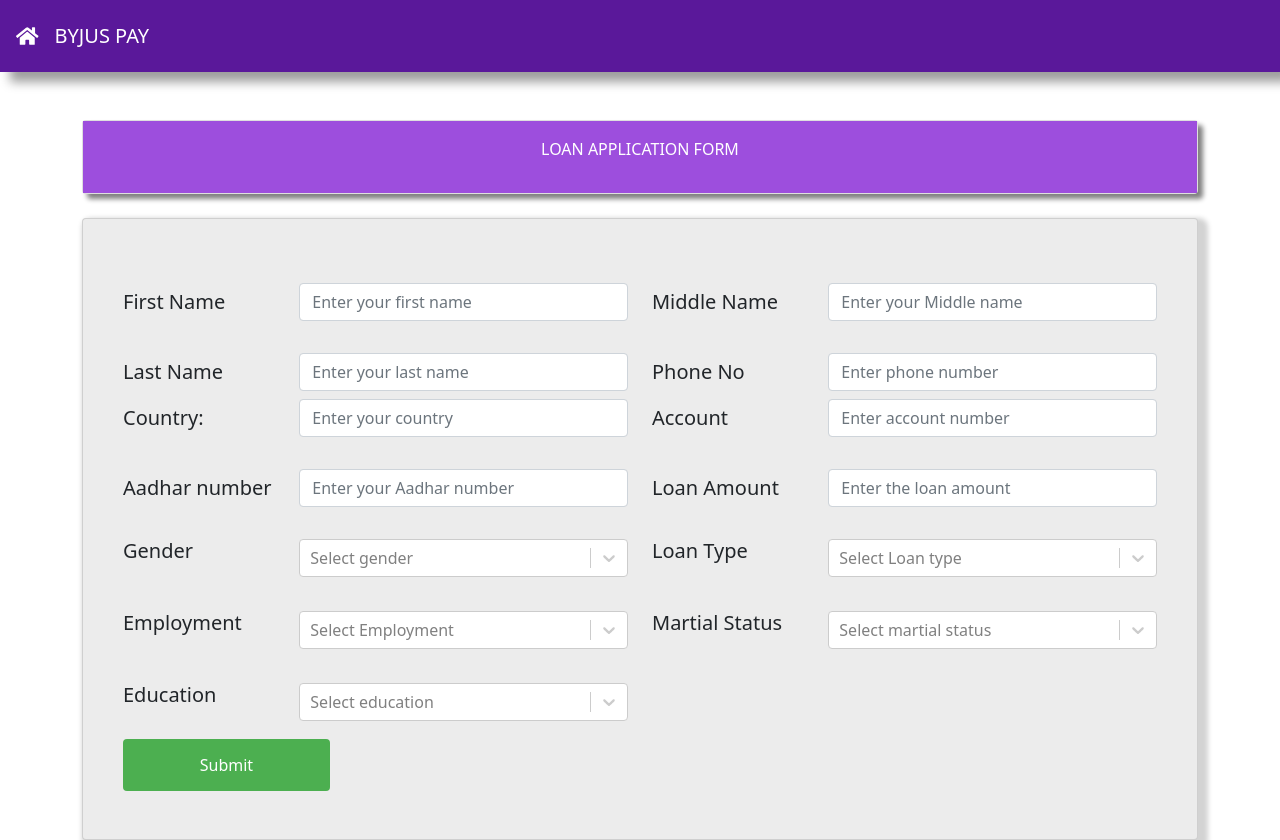
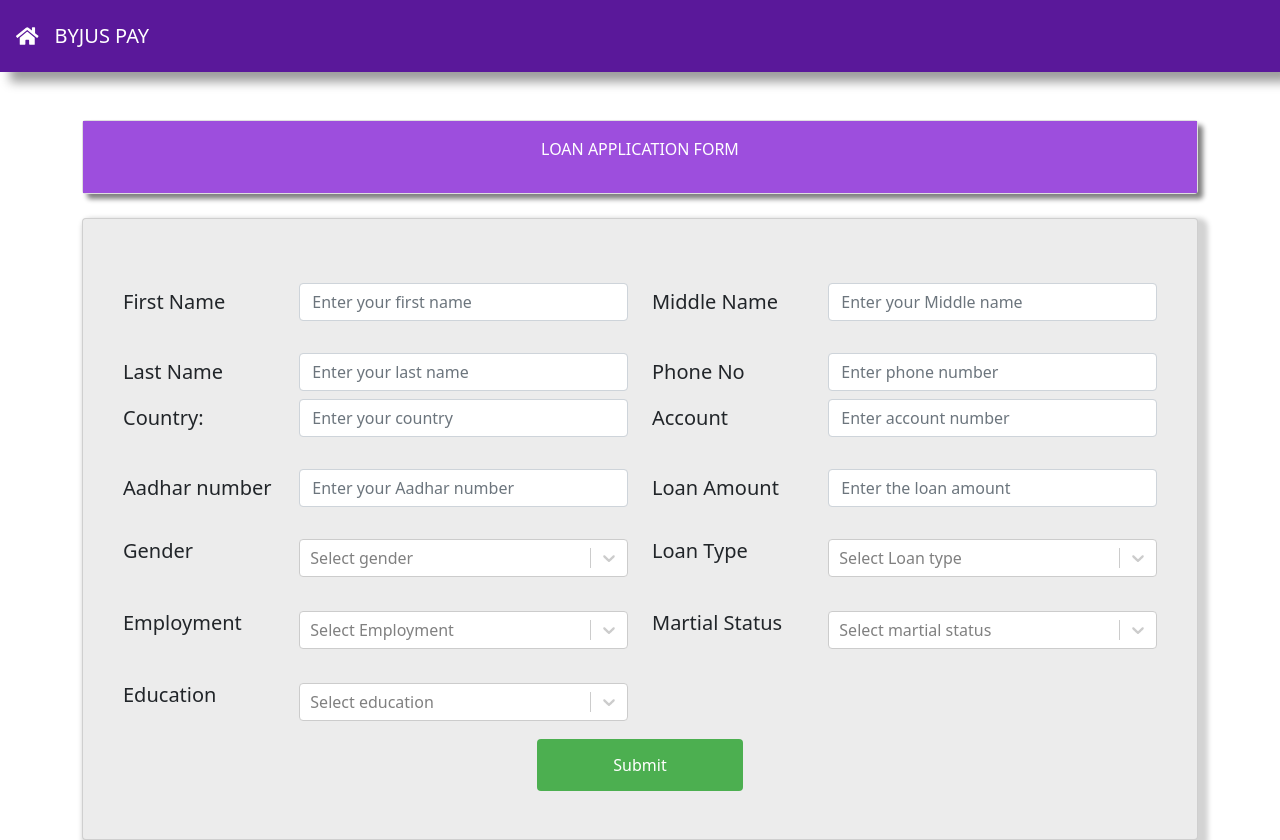
Before and after one commit to ap130141999/Tap-project-1, a React (Create React App) app in the folder client/: page /Form in a window 1280 px wide. Built offline with nearby package versions, Linux system fonts and the light colour scheme; no server answers.

Commit message:
place button right

```diff
--- a/client/src/components/formButtons.js
+++ b/client/src/components/formButtons.js
@@ -6,7 +6,7 @@
   const { buttonClick } = props;
 
   return (
-    <Form>
+    <Form className="d-flex justify-content-center">
       <Button
         onClick={buttonClick}
         type="submit"
```
